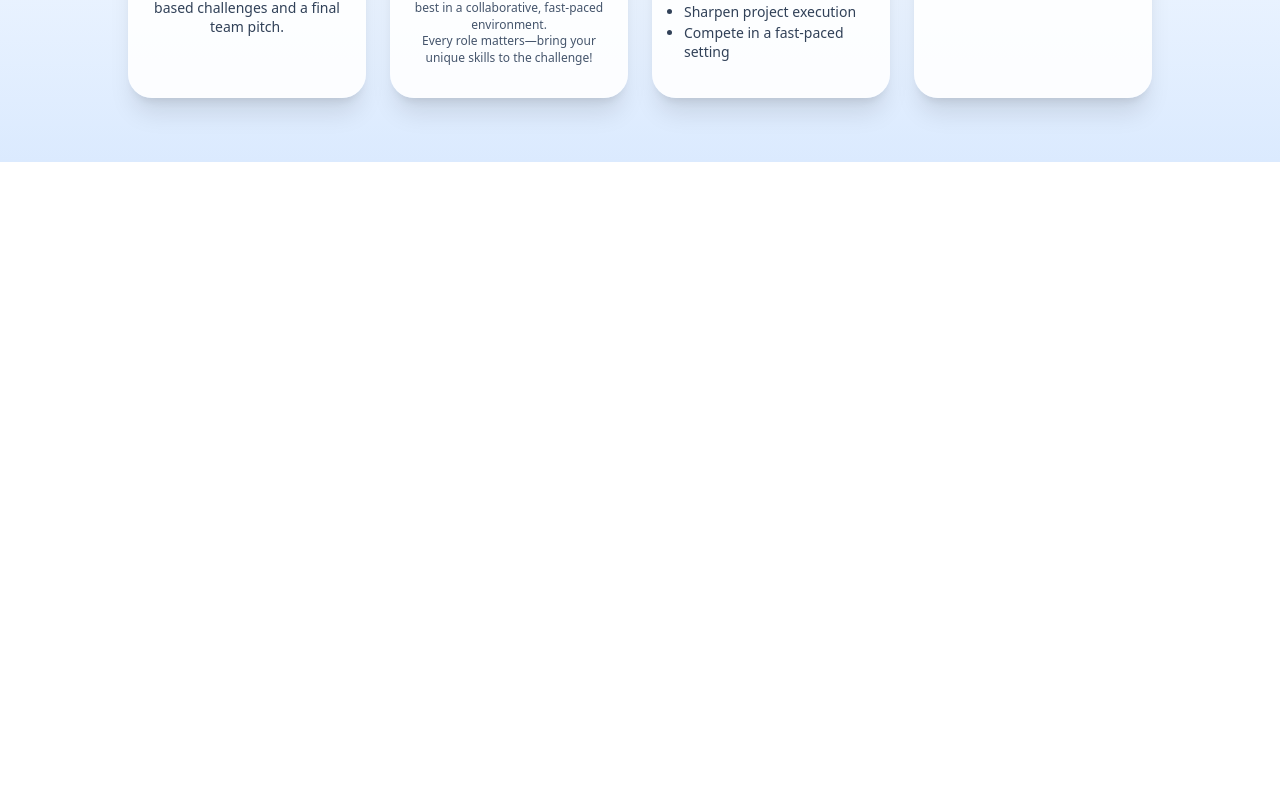
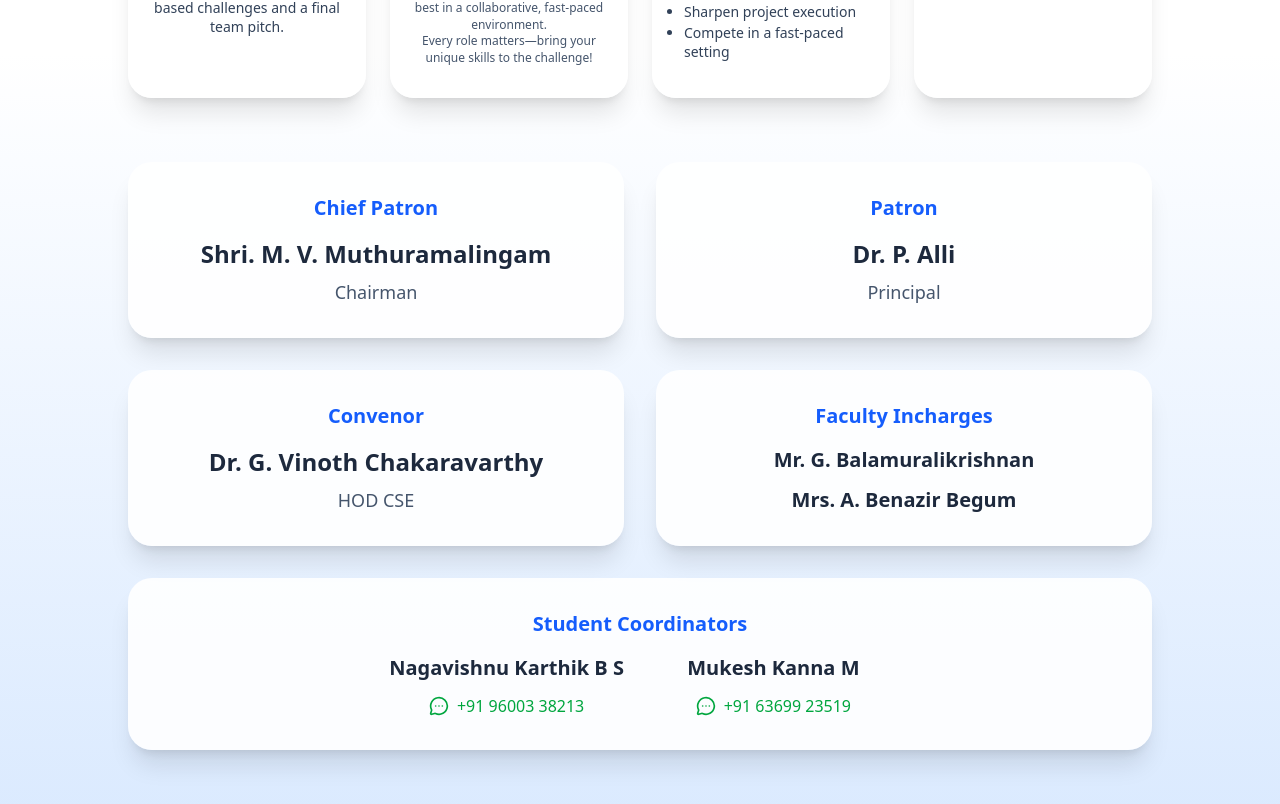
Before and after one commit to nagavishnu-05/trialthon-of-tech, a React (Vite) app: page / in a window 1280 px wide. Shown: the part 708-1512 px from the top of the page. Before the commit the page ends 870 px from the top, so only its background shows below. Built offline with nearby package versions, Linux system fonts and the light colour scheme.

Commit message:
Frontend Modified

```diff
--- a/src/OpeningPage.jsx
+++ b/src/OpeningPage.jsx
@@ -1,7 +1,7 @@
 import React from 'react';
 import vcetLogo from './assets/VCET Logo.jpg';
 import cseLogo from './assets/CSE LOGO.jpg';
-import { Info, Palette, Target, Users } from 'lucide-react';
+import { Info, Palette, Target, Users, MessageCircleMore } from 'lucide-react';
 import { useNavigate } from 'react-router-dom';
 
 import { useEffect } from 'react';
@@ -78,6 +78,7 @@ const OpeningPage = () => {
         </div>
       </div>
 
+      {/* Features Section */}
       <div className="relative flex justify-center items-center w-full pb-16">
         <div className="grid grid-cols-4 gap-6 w-full max-w-5xl">
           <div className="glassmorphism bg-white/90 shadow-xl rounded-3xl px-4 py-8 flex flex-col items-center text-center h-full">
@@ -116,6 +117,66 @@ const OpeningPage = () => {
           </div>
         </div>
       </div>
+
+      {/* Patrons and Organizers Section */}
+      <div className="w-full max-w-5xl mx-auto mb-16 grid grid-cols-2 gap-8">
+        {/* Chief Patron Box */}
+        <div className="glassmorphism bg-white/90 shadow-xl rounded-3xl px-6 py-8 flex flex-col items-center text-center">
+          <h2 className="text-xl font-bold text-blue-600 mb-4">Chief Patron</h2>
+          <h3 className="text-2xl font-bold text-slate-800 mb-2">Shri. M. V. Muthuramalingam</h3>
+          <p className="text-slate-600 text-lg">Chairman</p>
+        </div>
+
+        {/* Patron Box */}
+        <div className="glassmorphism bg-white/90 shadow-xl rounded-3xl px-6 py-8 flex flex-col items-center text-center">
+          <h2 className="text-xl font-bold text-blue-600 mb-4">Patron</h2>
+          <h3 className="text-2xl font-bold text-slate-800 mb-2">Dr. P. Alli</h3>
+          <p className="text-slate-600 text-lg">Principal</p>
+        </div>
+
+        {/* Convenor Box */}
+        <div className="glassmorphism bg-white/90 shadow-xl rounded-3xl px-6 py-8 flex flex-col items-center text-center">
+          <h2 className="text-xl font-bold text-blue-600 mb-4">Convenor</h2>
+          <h3 className="text-2xl font-bold text-slate-800 mb-2">Dr. G. Vinoth Chakaravarthy</h3>
+          <p className="text-slate-600 text-lg">HOD CSE</p>
+        </div>
+
+        {/* Faculty Incharges Box */}
+        <div className="glassmorphism bg-white/90 shadow-xl rounded-3xl px-6 py-8 flex flex-col items-center text-center">
+          <h2 className="text-xl font-bold text-blue-600 mb-4">Faculty Incharges</h2>
+          <div className="space-y-3">
+            <div>
+              <h3 className="text-xl font-bold text-slate-800">Mr. G. Balamuralikrishnan</h3>
+            </div>
+            <div>
+              <h3 className="text-xl font-bold text-slate-800">Mrs. A. Benazir Begum</h3>
+            </div>
+          </div>
+        </div>
+
+        {/* Student Coordinators Box - Spans full width */}
+        <div className="col-span-2 glassmorphism bg-white/90 shadow-xl rounded-3xl px-6 py-8 flex flex-col items-center text-center">
+          <h2 className="text-xl font-bold text-blue-600 mb-4">Student Coordinators</h2>
+          <div className="grid grid-cols-2 gap-8">
+            <div className="flex flex-col items-center space-y-3">
+              <h3 className="text-xl font-bold text-slate-800">Nagavishnu Karthik B S</h3>
+              <a href="https://wa.me/+919600338213" target="_blank" rel="noopener noreferrer"
+                 className="flex items-center space-x-2 text-green-600 hover:text-green-700 transition-colors">
+                <MessageCircleMore className="w-5 h-5" />
+                <span>+91 96003 38213</span>
+              </a>
+            </div>
+            <div className="flex flex-col items-center space-y-3">
+              <h3 className="text-xl font-bold text-slate-800">Mukesh Kanna M</h3>
+              <a href="https://wa.me/+916369923519" target="_blank" rel="noopener noreferrer"
+                 className="flex items-center space-x-2 text-green-600 hover:text-green-700 transition-colors">
+                <MessageCircleMore className="w-5 h-5" />
+                <span>+91 63699 23519</span>
+              </a>
+            </div>
+          </div>
+        </div>
+      </div>
     </div>
   );
 };
```
